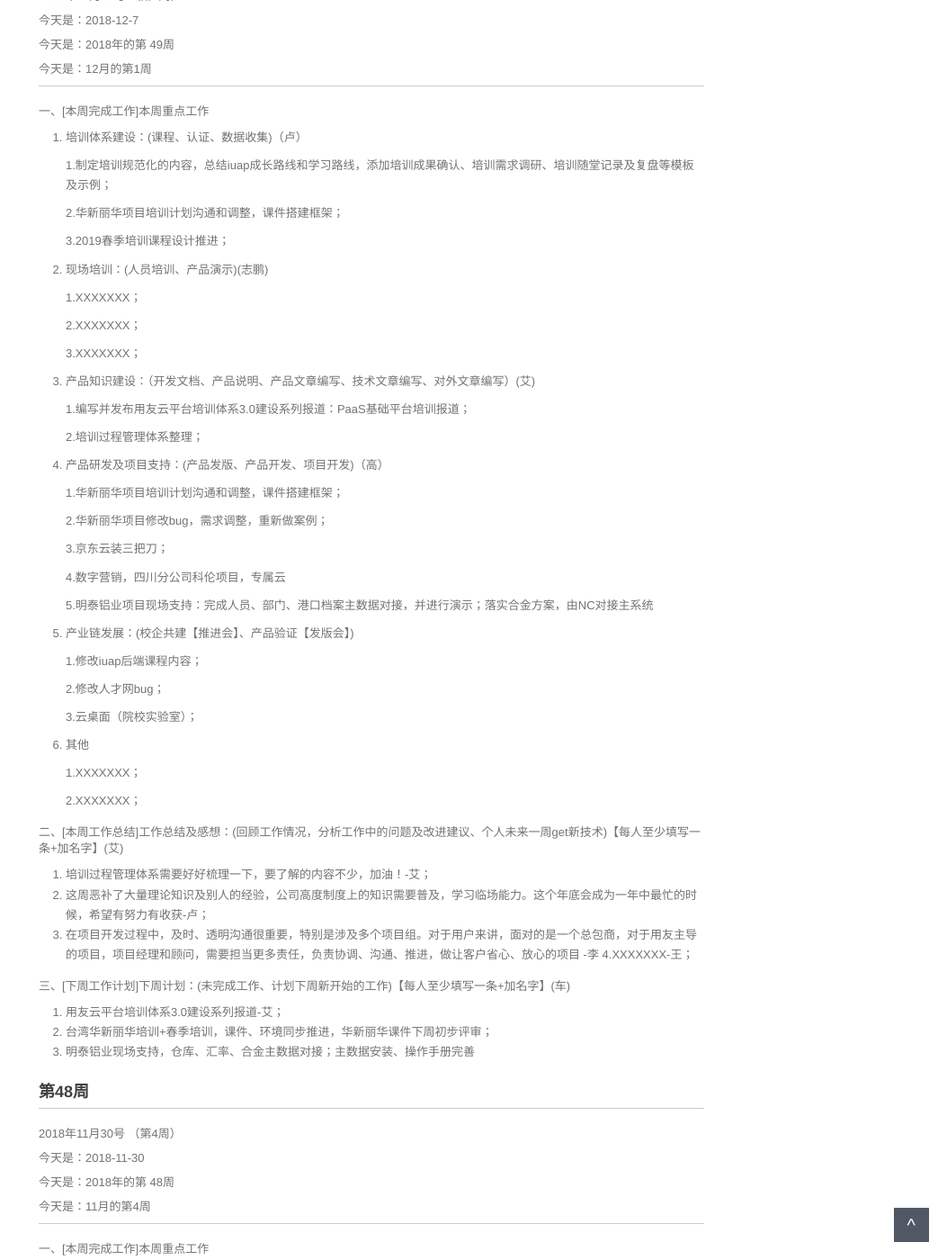
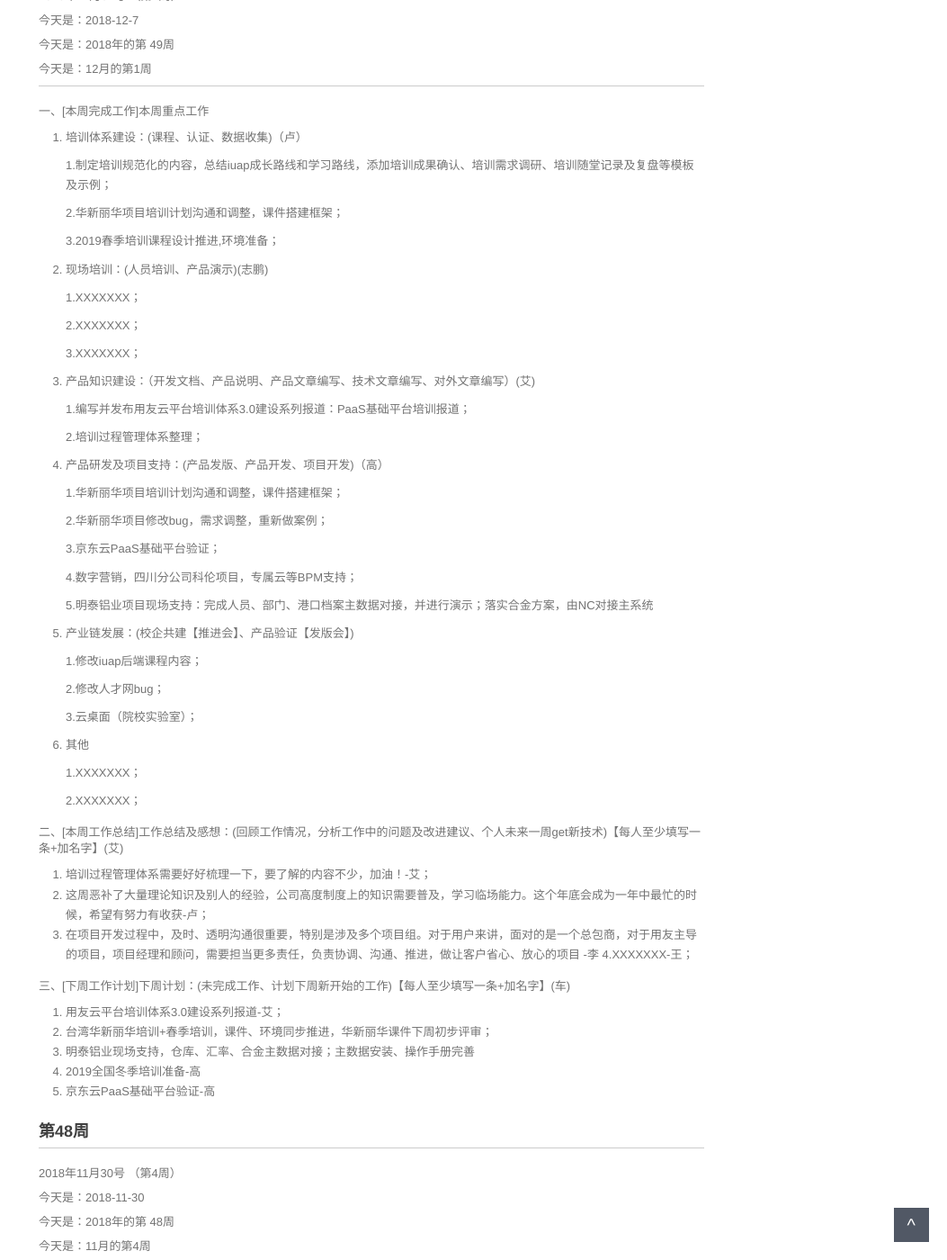
Before and after one commit to walllFlower/blog, a Jekyll site: the page built from _posts/2018-07-17-day_report_cxz.md, in a window 1280 px wide and 1400 px high, scrolled down 394 px. Shown: the whole window at 90% size, without its empty margins (227-1280 px from the left). Built offline with Jekyll 4.4.1, drawn with Linux system fonts in a browser that asks for light colours; comment, search, counter and statistics services are not loaded.

Commit message:
Update 2018-07-17-day_report_cxz.md

```diff
--- a/_posts/2018-07-17-day_report_cxz.md
+++ b/_posts/2018-07-17-day_report_cxz.md
@@ -30,7 +30,7 @@ categories: 技术运营工作周报
 
     2.华新丽华项目培训计划沟通和调整，课件搭建框架；
 
-    3.2019春季培训课程设计推进；
+    3.2019春季培训课程设计推进,环境准备；
 
 2. 现场培训：(人员培训、产品演示)(志鹏)
 
@@ -52,9 +52,9 @@ categories: 技术运营工作周报
 
     2.华新丽华项目修改bug，需求调整，重新做案例；
 
-    3.京东云装三把刀；
-
-    4.数字营销，四川分公司科伦项目，专属云
+    3.京东云PaaS基础平台验证；
+
+    4.数字营销，四川分公司科伦项目，专属云等BPM支持；
 
     5.明泰铝业项目现场支持：完成人员、部门、港口档案主数据对接，并进行演示；落实合金方案，由NC对接主系统
 
@@ -84,7 +84,8 @@ categories: 技术运营工作周报
 1. 用友云平台培训体系3.0建设系列报道-艾；
 2. 台湾华新丽华培训+春季培训，课件、环境同步推进，华新丽华课件下周初步评审；
 3. 明泰铝业现场支持，仓库、汇率、合金主数据对接；主数据安装、操作手册完善
-
+4. 2019全国冬季培训准备-高
+5. 京东云PaaS基础平台验证-高
 
 
 
```
